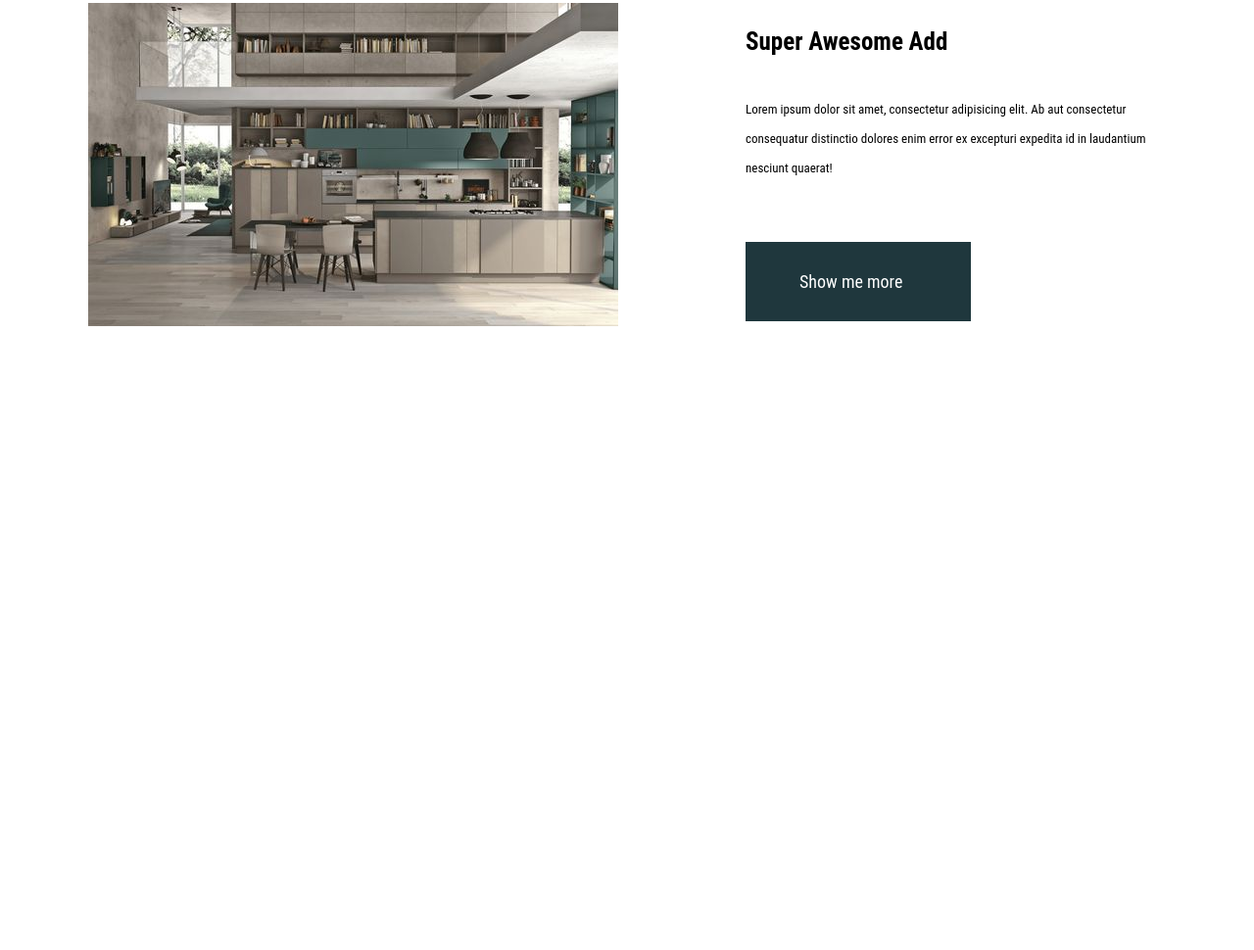
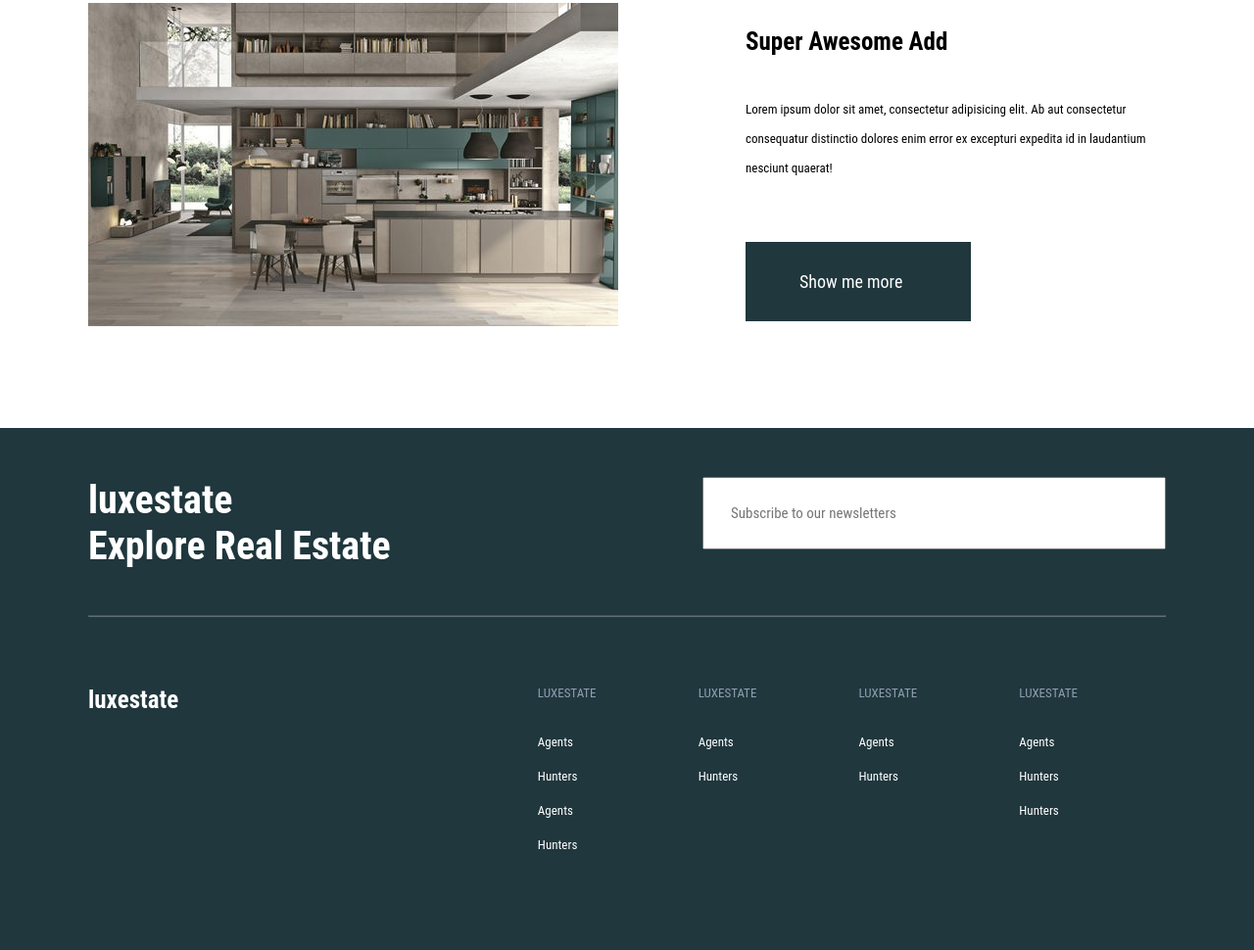
Before and after one commit to Aizzzen/site_components, a plain HTML site: page index.html in a window 1280 px wide. Shown: the part 6100-7070 px from the top of the page at 98% size. Before the commit the page ends 6537 px from the top, so only its background shows below. Drawn offline with Linux system fonts and the light colour scheme.

Commit message:
feat: добавил блок: footer

```diff
--- a/index.html
+++ b/index.html
@@ -306,6 +306,49 @@
             </div>
         </section>
     </main>
+    <footer>
+        <div class="wrapper">
+            <div class="footer-block">
+                <div class="footer-logo">
+                    <h3>luxestate</h3>
+                    <h3>Explore Real Estate</h3>
+                </div>
+                <div class="footer-search">
+                    <input type="text" placeholder="Subscribe to our newsletters"/>
+                </div>
+            </div>
+            <hr/>
+            <div class="footer-links">
+                <div class="footer-links-logo">
+                    <h4>luxestate</h4>
+                </div>
+                <div class="footer-link">
+                    <p>luxestate</p>
+                    <a href="#">Agents</a>
+                    <a href="#">Hunters</a>
+                    <a href="#">Agents</a>
+                    <a href="#">Hunters</a>
+                </div>
+                <div class="footer-link">
+                    <p>luxestate</p>
+                    <a href="#">Agents</a>
+                    <a href="#">Hunters</a>
+                </div>
+                <div class="footer-link">
+                    <p>luxestate</p>
+                    <a href="#">Agents</a>
+                    <a href="#">Hunters</a>
+
+                </div>
+                <div class="footer-link">
+                    <p>luxestate</p>
+                    <a href="#">Agents</a>
+                    <a href="#">Hunters</a>
+                    <a href="#">Hunters</a>
+                </div>
+            </div>
+        </div>
+    </footer>
 
 <script src="./script.js"></script>
 </body>
--- a/style.css
+++ b/style.css
@@ -473,6 +473,72 @@ nav {
     display: inline-block;
 }
 
+footer {
+    background: #1f373d;
+    color: #fff;
+    padding-top: 50px;
+    padding-bottom: 80px;
+}
+
+.footer-block {
+    display: flex;
+    justify-content: space-between;
+}
+
+.footer-block h3 {
+    font-size: 40px;
+}
+
+.footer-search input[type=text] {
+    color: #919eb1;
+    width: 442px;
+    height: 70px;
+    padding-left: 27px;
+    font-size: 15px;
+    /*background-image: ;*/
+}
+
+hr {
+    margin-top: 47px;
+    margin-bottom: 70px;
+    opacity: 0.3;
+}
+
+.footer-links {
+    display: flex;
+    justify-content: space-between;
+    padding-right: 90px;
+}
+
+.footer-link {
+    display: flex;
+    flex-direction: column;
+}
+
+.footer-links-logo {
+    font-size: 25px;
+    margin-right: 26%;
+}
+
+.footer-link p {
+    font-size: 13px;
+    margin-bottom: 35px;
+    color: #919eb1;
+    text-transform: uppercase;
+}
+
+.footer-link a {
+    color: #fff;
+    margin-bottom: 20px;
+    text-decoration: none;
+    font-size: 13px;
+}
+
+.footer-link a:hover {
+    opacity: 0.4;
+}
+
+
 @media screen and (max-width: 765px) {
     .toggle {
         clear: both;
@@ -652,4 +718,25 @@ nav {
         margin-left: 15%;
         margin-top: 20px;
     }
+    .footer-block {
+        flex-direction: column;
+    }
+    .footer-logo h3 {
+        font-size: 25px;
+        text-align: center;
+    }
+    .footer-search input[type=text] {
+        width: 80%;
+        height: 50px;
+        margin-top: 15px;
+    }
+    .footer-search {
+        display: flex;
+        justify-content: center;
+    }
+    .footer-links {
+        flex-wrap: wrap;
+        margin-left: 10%;
+        padding-right: 50px;
+    }
 }
```
